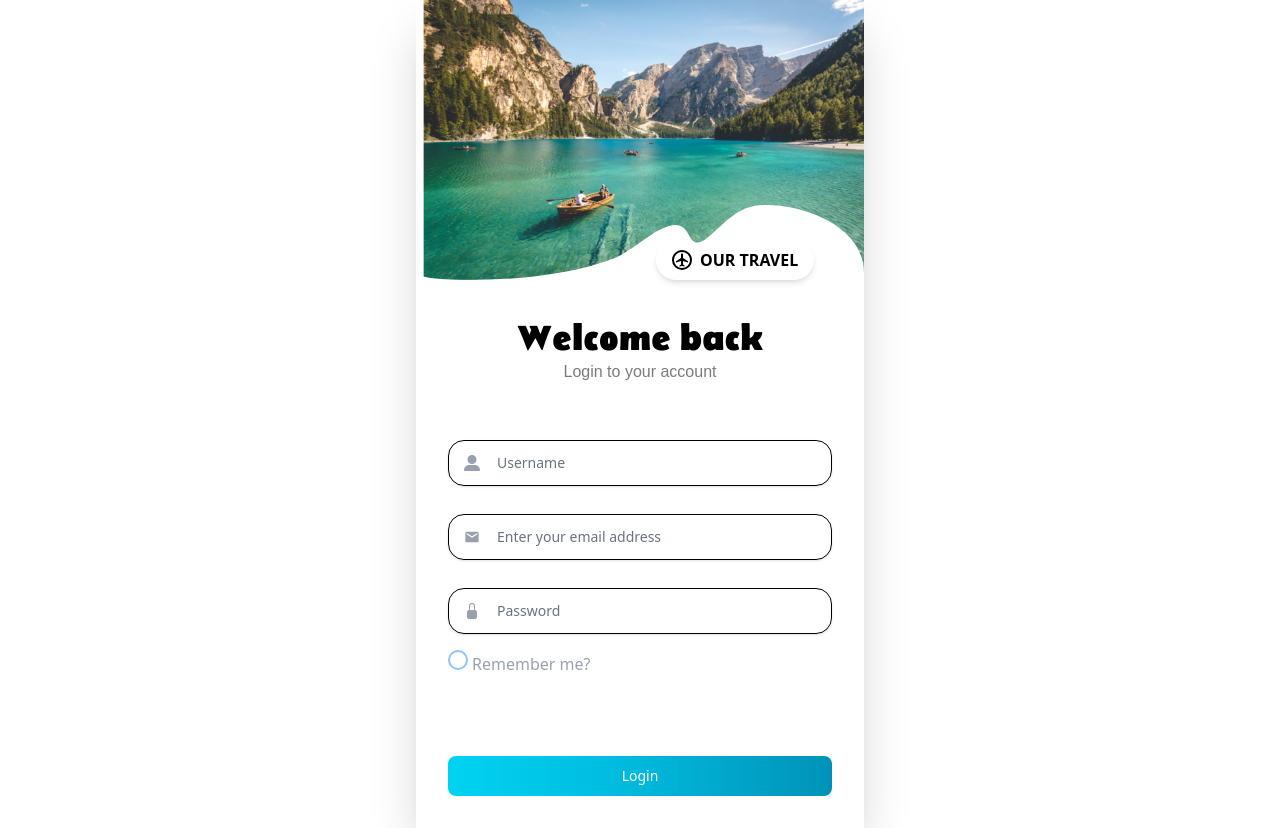
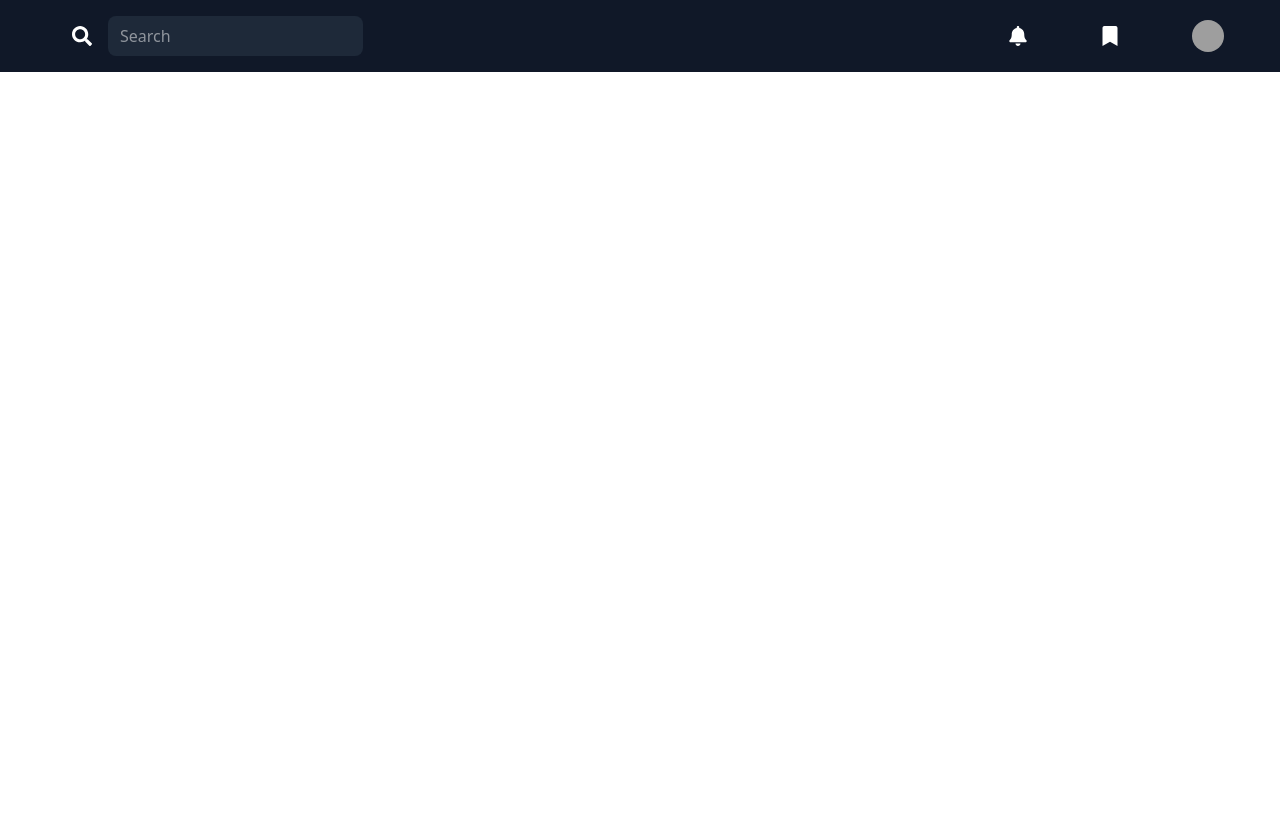
Before and after one commit to I-Kail-I/OUR-TRAVEL, a Next.js app in the folder our-travel/: page / in a window 1280 px wide. After the commit the page ends 800 px from the top, so only its background shows below. Built offline with nearby package versions, Linux system fonts and the light colour scheme; grey boxes are pictures that could not be loaded.

Commit message:
Done making the navbar

```diff
--- /dev/null
+++ b/our-travel/src/App.jsx
@@ -0,0 +1,3 @@
+import Navbar from "./components/navbar/navbar";
+
+// ...rest of your App.jsx code...
--- a/our-travel/src/app/home/page.jsx
+++ b/our-travel/src/app/home/page.jsx
@@ -7,6 +7,7 @@ import { IoSearchSharp } from "react-icons/io5";
 import Image from "next/image";
 import Link from "next/link";
 import { useRouter } from "next/router";
+import { MotionContext } from "framer-motion";
 
 import Herengracht from "../../../public/assets/Places/Herengracht/Herengracht.jpeg";
 import NegeriDiAtasAwan from "../../../public/assets/Places/Negeri di atas awan/Negeri di atas awan.jpeg";
@@ -66,11 +67,13 @@ export default function Home() {
       Image: Herengracht,
       title: "Herengracht",
       text: "Amsterdam, Netherlands",
+      link: "/home/Herengracht",
     },
     {
       Image: NegeriDiAtasAwan,
       title: "Negeri di atas awan",
       text: "Toraja, Indonesia",
+      link: "/home/Negeri-di-atas-awan",
     },
   ];
 
@@ -138,6 +141,7 @@ export default function Home() {
                   className="imageDestinationPlace relative w-[280px]"
                   key={index}
                 >
+                  <Link href={isi.link} passHref>
                     <Image
                       className="rounded-2xl object-cover"
                       src={isi.Image}
@@ -156,6 +160,7 @@ export default function Home() {
                         {isi.text}
                       </span>
                     </div>
+                  </Link>
                 </div>
               ))}
             </div>
--- a/our-travel/src/app/page.jsx
+++ b/our-travel/src/app/page.jsx
@@ -1,6 +1,6 @@
 "use client";
 
-import SignIn from "@/app/signIn/page";
+import SignIn from "@/components/navbar/navbar";
 
 export default function page() {
   return (
--- a/our-travel/src/components/navbar/navbar.jsx
+++ b/our-travel/src/components/navbar/navbar.jsx
@@ -1,9 +1,75 @@
-import React from 'react'
+import React from "react";
+import {
+  FaHome,
+  FaCompass,
+  FaBell,
+  FaBookmark,
+  FaSearch,
+} from "react-icons/fa";
+import Link from "next/link";
+import Image from "next/image";
 
 export default function navbar() {
   return (
-    <div>
+    <nav>
+      <NavbarDesktop />
+    </nav>
+  );
+}
 
-    </div>
-  )
+function NavbarDesktop() {
+  return (
+    <nav className="bg-gray-900 text-white p-4 flex items-center justify-between">
+      <div className="flex items-center gap-4 ms-10">
+        <FaSearch className="text-xl ms-4" />
+
+        <input
+          type="search"
+          placeholder="Search"
+          className="bg-gray-800 text-white rounded-lg px-3  py-2 focus:outline-2"
+        />
+      </div>
+
+      <div className="flex items-center gap-18">
+        <FaBell className="text-xl cursor-pointer" />
+
+        <FaBookmark className="text-xl cursor-pointer" />
+        <img
+          src="/profile.jpg"
+          alt="Profile"
+          className="w-8 h-8 rounded-full object-cover me-10"
+        />
+      </div>
+    </nav>
+  );
 }
+
+function NavBarPhone() {
+  return (
+    <nav className="bg-cyan-500 px-5 py-3 h-19 flex shadow justify-center">
+      <ul className="flex w-full max-w-3xl items-center justify-between text-white">
+        {/* Home */}
+        <li className="flex-none">
+          <button className="searchBar bg-white rounded-4xl flex h-10 items-center py-7 w-40 hover:bg-slate-200 hover:scale-110 transition-all duration-300 ease-in-out cursor-pointer">
+            <FaHome size={34} className="text-blue-300 ms-4 font-light" />
+            <span className="text-2xl text-black ms-2 font-light">Home</span>
+          </button>
+        </li>
+
+        {/* Explore */}
+        <li className="flex-none flex flex-col text-black items-center cursor-pointer hover:scale-110 transition-all duration-300 ease-in-out">
+          <FaCompass size={34} />
+        </li>
+
+        <li className="flex-none flex flex-col text-black items-center cursor-pointer hover:scale-110 transition-all duration-300 ease-in-out">
+          <FaBookmark size={34} />
+        </li>
+
+        {/* Notifications */}
+        <li className="flex-none flex flex-col text-black items-center cursor-pointer hover:scale-110 transition-all duration-300 ease-in-out">
+          <FaBell size={34} />
+        </li>
+      </ul>
+    </nav>
+  );
+}
```
Lines whose indentation alone changed are shown as unchanged.
